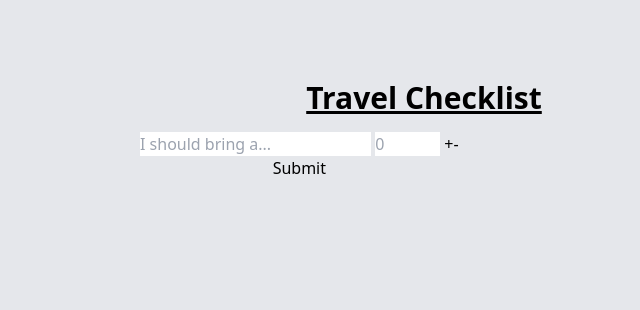
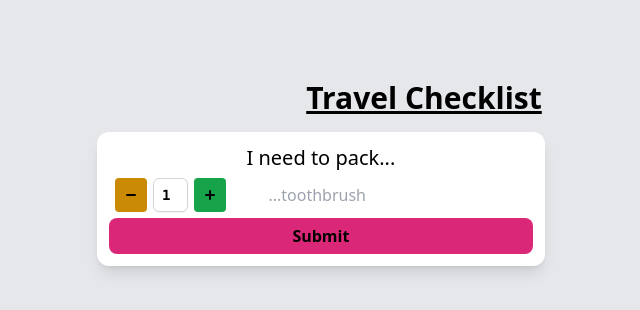
Before and after one commit to afialydia/travel-checklist, a React (Create React App) app: page / in a window 1280 px wide. Shown: the top 310 px of the page, without its empty margins (216-856 px from the left). Built offline with nearby package versions, Linux system fonts and the light colour scheme.

Commit message:
styled newItem component

```diff
--- a/src/components/newItemForm/index.jsx
+++ b/src/components/newItemForm/index.jsx
@@ -4,9 +4,8 @@ import { addItem } from "../../redux/checklist/checklist.actions";
 
 function Form() {
 	const dispatch = useDispatch();
-	const initialState = { name: "", quantity: null };
-	const [newItem, setNewItem] = useState(initialState
-	);
+	const initialState = { name: "", quantity: 1 };
+	const [newItem, setNewItem] = useState(initialState);
 	const { name, quantity } = newItem;
 
 	const handleChange = (e) => {
@@ -26,53 +25,99 @@ function Form() {
 		setNewItem(initialState);
 	};
 
-
 	return (
+		<div className="bg-white w-full h-full rounded-xl mb-3 shadow-lg p-2 text-center p-3 max-w-md">
+			<h2 className="text-xl">I need to pack...</h2>
 			<form onSubmit={handleSubmit}>
+				<div className="grid grid-cols-6 p-1.5  gap-3">
+					<div className="col-span-6 md:col-span-2 w-full border-black flex justify-center md:justify-start">
+						<button
+							className="bg-yellow-600 hover:bg-yellow-500 p-1.5 font-bold rounded"
+							type="button"
+							onClick={() =>
+								parseInt(quantity) === 1
+									? 1
+									: setNewItem({ ...newItem, quantity: parseInt(quantity) - 1 })
+							}
+						>
+							<svg
+								xmlns="http://www.w3.org/2000/svg"
+								className="h-5 w-5"
+								viewBox="0 0 20 20"
+								fill="currentColor"
+							>
+								<path
+									fillRule="evenodd"
+									d="M5 10a1 1 0 011-1h8a1 1 0 110 2H6a1 1 0 01-1-1z"
+									clipRule="evenodd"
+								/>
+							</svg>{" "}
+						</button>
 						<input
+							className="max-w-[35px] font-bold font-mono py-1.5 px-2 mx-1.5
+            block border border-gray-300 rounded-md text-sm shadow-sm  placeholder-gray-400
+            focus:outline-none
+            focus:border-sky-500
+            focus:ring-1
+            focus:ring-sky-500
+            focus:invalid:border-red-500  focus:invalid:ring-red-500"
+							type="number"
+							min={1}
+							max={30}
+							value={parseInt(quantity)}
+							onChange={handleChange}
+							name="quantity"
+							placeholder={1}
+							required
+						/>
+						<button
+							className="bg-green-600 hover:bg-green-500 p-1.5 font-bold rounded"
+							type="button"
+							onClick={() =>
+								parseInt(quantity) === 30
+									? 30
+									: setNewItem({ ...newItem, quantity: parseInt(quantity) + 1 })
+							}
+						>
+							<svg
+								xmlns="http://www.w3.org/2000/svg"
+								className="h-5 w-5"
+								viewBox="0 0 20 20"
+								fill="currentColor"
+							>
+								<path
+									fillRule="evenodd"
+									d="M10 5a1 1 0 011 1v3h3a1 1 0 110 2h-3v3a1 1 0 11-2 0v-3H6a1 1 0 110-2h3V6a1 1 0 011-1z"
+									clipRule="evenodd"
+								/>
+							</svg>{" "}
+						</button>
+					</div>
+					<div className="col-span-6 md:col-span-4 flex justify-center">
+						<input
+							className="h-full w-full text-md rounded-lg focus:outline-none focus:ring focus:border-blue-300 indent-2 "
 							type="text"
 							value={name}
 							onChange={handleChange}
 							name="name"
-				placeholder="I should bring a..."
+							placeholder=" ...toothbrush"
 							label="item name"
 							aria-label="Item Name"
 							required
-			/>{" "}
-			<input
-				type="number"
-				min={0}
-				max={30}
-				value={parseInt(quantity)}
-				onChange={handleChange}
-				name="quantity"
-				placeholder="0"
-				required
-			/>{" "}
+						/>
+					</div>
+				</div>
+
+				<div>
 					<button
-				type="button"
-				onClick={() =>
-					parseInt(quantity) === 30
-						? 30
-						: setNewItem({ ...newItem, quantity: quantity + 1 })
-				}
+						className="bg-pink-600 hover:bg-pink-500 p-1.5 font-bold rounded-lg w-full "
+						type="submit"
 					>
-				+
+						Submit
 					</button>
-			<button
-				type="button"
-				onClick={() =>
-					parseInt(quantity) === 1
-						? 1
-						: setNewItem({ ...newItem, quantity: quantity - 1 })
-				}
-			>
-				-
-			</button>
-			<div>
-				<button type="submit">Submit </button>
 				</div>
 			</form>
+		</div>
 	);
 }
 
```
Lines whose indentation alone changed are shown as unchanged.
